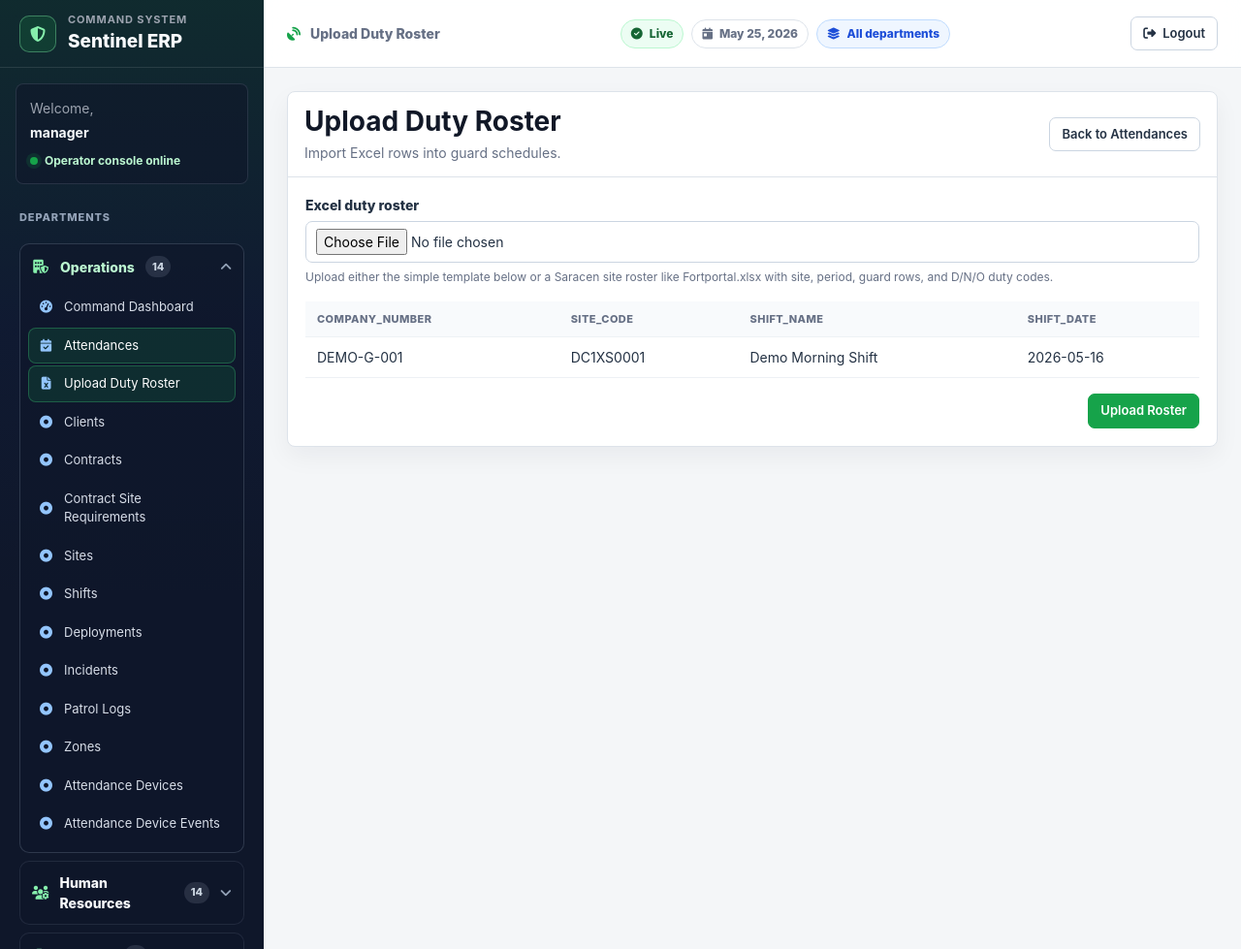
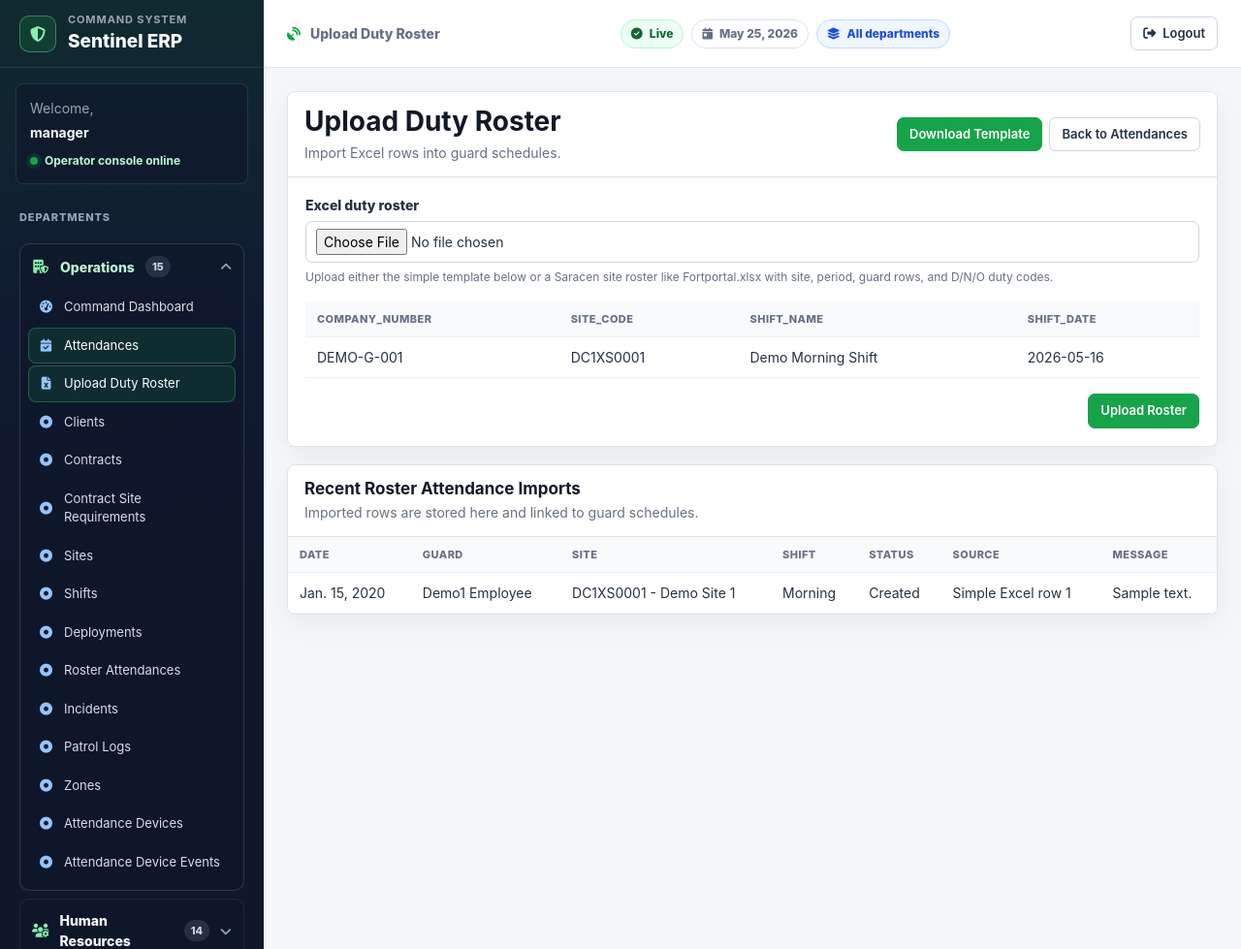
Before and after one commit to Turyatemba-silaj/GuardManagementErp, a Django app: page /attendances/upload-roster/ in a window 1280 px wide. Shown: the whole page at 97% size. Run offline with Django 5.2, Linux system fonts and the light colour scheme; a user stored in the database is signed in; data comes from the database, SQL or seed files in the repository; both versions use the stored data as it was after the commit; tables that the repository leaves empty hold one stand-in row (values such as "Sample post").

Commit message:
Store imported duty roster attendance

```diff
--- a/core/access.py
+++ b/core/access.py
@@ -6,6 +6,7 @@ GUARD_GROUP = "Guard"
 
 SUPERVISOR_ALLOWED_SLUGS = {
     "guard-schedules",
+    "roster-attendances",
     "attendance-records",
     "assets",
     "zones",
--- a/core/crud.py
+++ b/core/crud.py
@@ -58,6 +58,12 @@ MODEL_REGISTRY = {
         ("employee_number", "employee", "client", "site", "shift", "start_date", "status"),
     ),
     "guard-schedules": ModelConfig(models.GuardSchedule, "Guard Schedules", "Operations", ("employee", "replacement_employee", "site", "shift", "shift_date", "status")),
+    "roster-attendances": ModelConfig(
+        models.RosterAttendance,
+        "Roster Attendances",
+        "Operations",
+        ("shift_date", "employee", "site", "shift", "import_status", "source_format", "source_row", "message"),
+    ),
     "incidents": ModelConfig(models.Incident, "Incidents", "Operations", ("incident_type", "deployment", "employee", "incident_date", "severity_level", "status")),
     "patrol-logs": ModelConfig(models.PatrolLog, "Patrol Logs", "Operations", ("employee", "site", "patrol_time", "patrol_route")),
     "assets": ModelConfig(models.Asset, "Assets", "Operations", ("asset_name", "asset_type", "serial_number", "quantity", "condition", "assigned_to")),
--- a/core/templates/core/upload_duty_roster.html
+++ b/core/templates/core/upload_duty_roster.html
@@ -10,7 +10,10 @@
             <h1>Upload Duty Roster</h1>
             <p class="muted">Import Excel rows into guard schedules.</p>
         </div>
-        <a class="btn btn-light" href="{% url 'core:attendances' %}">Back to Attendances</a>
+        <div class="actions">
+            <a class="btn btn-success" href="{% url 'core:duty_roster_template' %}">Download Template</a>
+            <a class="btn btn-light" href="{% url 'core:attendances' %}">Back to Attendances</a>
+        </div>
     </div>
     <form class="form-card" method="post" enctype="multipart/form-data" style="grid-template-columns: 1fr;">
         {% csrf_token %}
@@ -46,4 +49,45 @@
         </div>
     </form>
 </section>
+
+<section class="panel">
+    <div class="panel-head">
+        <div>
+            <h2>Recent Roster Attendance Imports</h2>
+            <p class="muted">Imported rows are stored here and linked to guard schedules.</p>
+        </div>
+    </div>
+    <div class="table-wrap">
+        <table>
+            <thead>
+                <tr>
+                    <th>Date</th>
+                    <th>Guard</th>
+                    <th>Site</th>
+                    <th>Shift</th>
+                    <th>Status</th>
+                    <th>Source</th>
+                    <th>Message</th>
+                </tr>
+            </thead>
+            <tbody>
+                {% for row in recent_roster_rows %}
+                    <tr>
+                        <td>{{ row.shift_date|default:"-" }}</td>
+                        <td>{{ row.employee|default:"-" }}</td>
+                        <td>{{ row.site|default:"-" }}</td>
+                        <td>{{ row.shift|default:"-" }}</td>
+                        <td>{{ row.get_import_status_display }}</td>
+                        <td>{{ row.get_source_format_display }} row {{ row.source_row }}</td>
+                        <td>{{ row.message|default:"-" }}</td>
+                    </tr>
+                {% empty %}
+                    <tr class="empty-row">
+                        <td colspan="7">No roster attendance imports yet.</td>
+                    </tr>
+                {% endfor %}
+            </tbody>
+        </table>
+    </div>
+</section>
 {% endblock %}
--- a/core/urls.py
+++ b/core/urls.py
@@ -30,6 +30,7 @@ urlpatterns = [
     path("attendances/", views.attendances, name="attendances"),
     path("api/attendance/swipe/", views.attendance_swipe_api, name="attendance_swipe_api"),
     path("attendances/upload-roster/", views.upload_duty_roster, name="upload_duty_roster"),
+    path("attendances/roster-template/", views.duty_roster_template, name="duty_roster_template"),
     path("reports/", views.reports_center, name="reports_center"),
     path("reports/zonal-guard-list/", views.zonal_guard_list, name="zonal_guard_list"),
     path("reports/zone-shift-summary/", views.zone_shift_summary, name="zone_shift_summary"),
--- a/core/views.py
+++ b/core/views.py
@@ -5,6 +5,7 @@ from io import BytesIO
 import json
 import os
 import re
+import uuid
 
 from django.conf import settings
 from django.contrib import messages
@@ -2598,6 +2599,39 @@ def get_import_shift(shift_code):
     )[0]
 
 
+def record_roster_attendance(
+    *,
+    batch_reference,
+    file_name,
+    source_format,
+    source_row,
+    uploaded_by,
+    import_status,
+    message="",
+    employee=None,
+    site=None,
+    shift=None,
+    shift_date=None,
+    schedule=None,
+    duty_code="",
+):
+    return models.RosterAttendance.objects.create(
+        batch_reference=batch_reference,
+        file_name=file_name,
+        source_format=source_format,
+        source_row=source_row,
+        employee=employee,
+        site=site,
+        shift=shift,
+        shift_date=shift_date,
+        schedule=schedule,
+        duty_code=str(duty_code or "")[:40],
+        import_status=import_status,
+        message=message,
+        uploaded_by=uploaded_by if getattr(uploaded_by, "is_authenticated", False) else None,
+    )
+
+
 def roster_header_date(header, period_start, period_end):
     match = re.search(r"/(\d{1,2})$", str(header or "").strip())
     if not match:
@@ -2614,8 +2648,9 @@ def roster_header_date(header, period_start, period_end):
     return None
 
 
-def import_saracen_roster(worksheet):
+def import_saracen_roster(worksheet, *, file_name="", uploaded_by=None, batch_reference=None):
     client = get_import_client()
+    batch_reference = batch_reference or str(uuid.uuid4())
     created_schedules = 0
     updated_schedules = 0
     skipped_rows = []
@@ -2690,7 +2725,22 @@ def import_saracen_roster(worksheet):
                 shift_date=shift_code,
             ).first()
             if not existing_schedule and contract_schedule_limit_reached(current_site, shift, shift_code):
-                skipped_rows.append(f"Row {row_number}: {contract_limit_message(current_site, shift, shift_code)}")
+                message = contract_limit_message(current_site, shift, shift_code)
+                skipped_rows.append(f"Row {row_number}: {message}")
+                record_roster_attendance(
+                    batch_reference=batch_reference,
+                    file_name=file_name,
+                    source_format=models.RosterAttendance.SourceFormat.SARACEN,
+                    source_row=row_number,
+                    uploaded_by=uploaded_by,
+                    import_status=models.RosterAttendance.ImportStatus.SKIPPED,
+                    message=message,
+                    employee=employee,
+                    site=current_site,
+                    shift=shift,
+                    shift_date=shift_code,
+                    duty_code=code,
+                )
                 continue
             deployment, _created = models.Deployment.objects.update_or_create(
                 employee=employee,
@@ -2703,7 +2753,7 @@ def import_saracen_roster(worksheet):
                     "status": models.StatusChoices.ACTIVE,
                 },
             )
-            _schedule, created = models.GuardSchedule.objects.update_or_create(
+            schedule, created = models.GuardSchedule.objects.update_or_create(
                 deployment=deployment,
                 shift_date=shift_code,
                 defaults={
@@ -2716,10 +2766,49 @@ def import_saracen_roster(worksheet):
             )
             if created:
                 created_schedules += 1
+                import_status = models.RosterAttendance.ImportStatus.CREATED
             else:
                 updated_schedules += 1
-
-    return created_schedules, updated_schedules, skipped_rows
+                import_status = models.RosterAttendance.ImportStatus.UPDATED
+            record_roster_attendance(
+                batch_reference=batch_reference,
+                file_name=file_name,
+                source_format=models.RosterAttendance.SourceFormat.SARACEN,
+                source_row=row_number,
+                uploaded_by=uploaded_by,
+                import_status=import_status,
+                message="Imported from Saracen duty roster.",
+                employee=employee,
+                site=current_site,
+                shift=shift,
+                shift_date=shift_code,
+                schedule=schedule,
+                duty_code=code,
+            )
+
+    return created_schedules, updated_schedules, skipped_rows, batch_reference
+
+
+@login_required
+@user_passes_test(lambda user: is_manager(user) or is_supervisor(user))
+def duty_roster_template(request):
+    workbook = Workbook()
+    worksheet = workbook.active
+    worksheet.title = "Duty Roster"
+    worksheet.append(["company_number", "site_code", "shift_name", "shift_date"])
+    worksheet.append(["G-001", "SITE-001", "Day", timezone.localdate().isoformat()])
+    worksheet.append(["G-002", "SITE-001", "Night", timezone.localdate().isoformat()])
+    for column in ("A", "B", "C", "D"):
+        worksheet.column_dimensions[column].width = 22
+    output = BytesIO()
+    workbook.save(output)
+    output.seek(0)
+    response = HttpResponse(
+        output.getvalue(),
+        content_type="application/vnd.openxmlformats-officedocument.spreadsheetml.sheet",
+    )
+    response["Content-Disposition"] = 'attachment; filename="duty-roster-template.xlsx"'
+    return response
 
 
 @login_required
@@ -2742,6 +2831,8 @@ def upload_duty_roster(request):
             messages.error(request, "The uploaded file could not be read as an Excel workbook.")
             return redirect("core:upload_duty_roster")
 
+        batch_reference = str(uuid.uuid4())
+        file_name = roster_file.name
         header_row = next(worksheet.iter_rows(min_row=1, max_row=1, values_only=True), [])
         headers = {normalized_header(value): index for index, value in enumerate(header_row)}
         required_groups = [
@@ -2758,11 +2849,16 @@ def upload_duty_roster(request):
                 if row
             )
             if has_saracen_blocks:
-                created_schedules, updated_schedules, skipped_rows = import_saracen_roster(worksheet)
+                created_schedules, updated_schedules, skipped_rows, batch_reference = import_saracen_roster(
+                    worksheet,
+                    file_name=file_name,
+                    uploaded_by=request.user,
+                    batch_reference=batch_reference,
+                )
                 if created_schedules or updated_schedules:
                     messages.success(
                         request,
-                        f"Duty roster imported: {created_schedules} schedules created, {updated_schedules} updated.",
+                        f"Duty roster imported: {created_schedules} schedules created, {updated_schedules} updated. Batch: {batch_reference}",
                     )
                 else:
                     messages.error(request, "No duty schedules were imported from this workbook.")
@@ -2801,7 +2897,18 @@ def upload_duty_roster(request):
             if not shift_date and hasattr(row[headers.get("shift_date", headers.get("date", headers.get("duty_date")))], "date"):
                 shift_date = row[headers.get("shift_date", headers.get("date", headers.get("duty_date")))].date()
             if not shift_date:
-                skipped_rows.append(f"Row {row_number}: invalid date")
+                message = "invalid date"
+                skipped_rows.append(f"Row {row_number}: {message}")
+                record_roster_attendance(
+                    batch_reference=batch_reference,
+                    file_name=file_name,
+                    source_format=models.RosterAttendance.SourceFormat.SIMPLE,
+                    source_row=row_number,
+                    uploaded_by=request.user,
+                    import_status=models.RosterAttendance.ImportStatus.SKIPPED,
+                    message=message,
+                    duty_code=shift_value,
+                )
                 continue
 
             employee = models.Employee.objects.filter(
@@ -2816,11 +2923,25 @@ def upload_duty_roster(request):
             shift = models.Shift.objects.filter(Q(shift_name__iexact=shift_value) | Q(code__iexact=shift_value)).first()
 
             if not employee or not site or not shift:
-                skipped_rows.append(
-                    f"Row {row_number}: "
+                message = (
                     f"{'guard not found' if not employee else ''} "
                     f"{'site not found' if not site else ''} "
                     f"{'shift not found' if not shift else ''}".strip()
+                )
+                skipped_rows.append(f"Row {row_number}: {message}")
+                record_roster_attendance(
+                    batch_reference=batch_reference,
+                    file_name=file_name,
+                    source_format=models.RosterAttendance.SourceFormat.SIMPLE,
+                    source_row=row_number,
+                    uploaded_by=request.user,
+                    import_status=models.RosterAttendance.ImportStatus.SKIPPED,
+                    message=message,
+                    employee=employee,
+                    site=site,
+                    shift=shift,
+                    shift_date=shift_date,
+                    duty_code=shift_value,
                 )
                 continue
 
@@ -2832,7 +2953,22 @@ def upload_duty_roster(request):
                 shift_date=shift_date,
             ).first()
             if not existing_schedule and contract_schedule_limit_reached(site, shift, shift_date):
-                skipped_rows.append(f"Row {row_number}: {contract_limit_message(site, shift, shift_date)}")
+                message = contract_limit_message(site, shift, shift_date)
+                skipped_rows.append(f"Row {row_number}: {message}")
+                record_roster_attendance(
+                    batch_reference=batch_reference,
+                    file_name=file_name,
+                    source_format=models.RosterAttendance.SourceFormat.SIMPLE,
+                    source_row=row_number,
+                    uploaded_by=request.user,
+                    import_status=models.RosterAttendance.ImportStatus.SKIPPED,
+                    message=message,
+                    employee=employee,
+                    site=site,
+                    shift=shift,
+                    shift_date=shift_date,
+                    duty_code=shift_value,
+                )
                 continue
 
             supervisor = models.ZoneSiteAllocation.objects.filter(
@@ -2865,19 +3001,37 @@ def upload_duty_roster(request):
             )
             if created:
                 created_schedules += 1
+                import_status = models.RosterAttendance.ImportStatus.CREATED
             else:
                 updated_schedules += 1
+                import_status = models.RosterAttendance.ImportStatus.UPDATED
+            record_roster_attendance(
+                batch_reference=batch_reference,
+                file_name=file_name,
+                source_format=models.RosterAttendance.SourceFormat.SIMPLE,
+                source_row=row_number,
+                uploaded_by=request.user,
+                import_status=import_status,
+                message="Imported from Excel duty roster.",
+                employee=employee,
+                site=site,
+                shift=shift,
+                shift_date=shift_date,
+                schedule=schedule,
+                duty_code=shift_value,
+            )
 
         if created_schedules or updated_schedules:
             messages.success(
                 request,
-                f"Duty roster imported: {created_schedules} schedules created, {updated_schedules} updated.",
+                f"Duty roster imported: {created_schedules} schedules created, {updated_schedules} updated. Batch: {batch_reference}",
             )
         if skipped_rows:
             messages.error(request, "Skipped rows: " + "; ".join(skipped_rows[:8]))
         return redirect("core:attendances")
 
-    return render(request, "core/upload_duty_roster.html")
+    recent_roster_rows = models.RosterAttendance.objects.select_related("employee", "site", "shift", "schedule").order_by("-created_at")[:20]
+    return render(request, "core/upload_duty_roster.html", {"recent_roster_rows": recent_roster_rows})
 
 
 @login_required
--- a/security_management/settings.py
+++ b/security_management/settings.py
@@ -305,6 +305,7 @@ JAZZMIN_SETTINGS = {
         "core.Shift",
         "core.Deployment",
         "core.GuardSchedule",
+        "core.RosterAttendance",
         "core.Attendance",
         "core.Employee",
         "core.Salary",
@@ -338,6 +339,7 @@ JAZZMIN_SETTINGS = {
         "core.Shift": "fas fa-clock",
         "core.Deployment": "fas fa-person-military-pointing",
         "core.GuardSchedule": "fas fa-calendar-check",
+        "core.RosterAttendance": "fas fa-file-excel",
         "core.Incident": "fas fa-triangle-exclamation",
         "core.PatrolLog": "fas fa-route",
         "core.Asset": "fas fa-boxes-stacked",
```
Also changed, not shown: core/admin.py (+27 -0 lines), core/models.py (+34 -0 lines), core/tests.py (+27 -0 lines), core/migrations/0028_rosterattendance.py (added), db.sqlite3.
